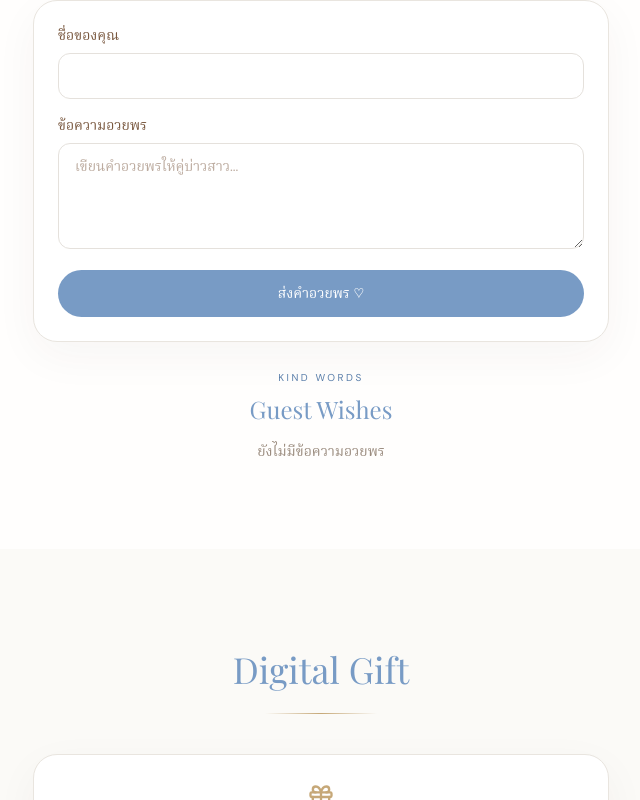
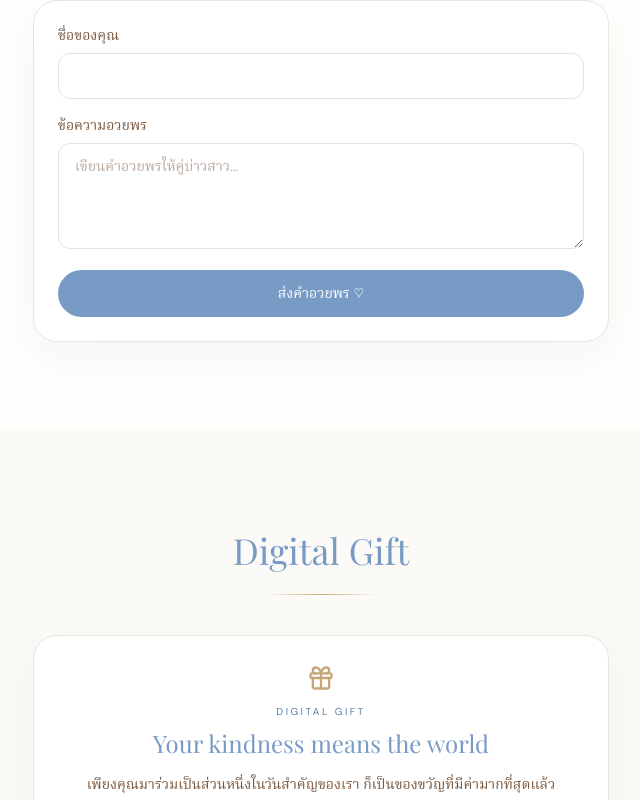
Before and after one commit to monmanatgep-netizen/VN2201, a Next.js app in the folder Archive/: page / in a window 1280 px wide. Shown: the part 4448-5248 px from the top of the page, without its empty margins (319-959 px from the left). Built offline with nearby package versions, Linux system fonts and the light colour scheme; no server answers; the database is empty.

Commit message:
Remove guest wishes display from Guestbook
Removed the guest wishes display section from the Guestbook component.

```diff
--- a/Archive/src/components/Guestbook.tsx
+++ b/Archive/src/components/Guestbook.tsx
@@ -15,8 +15,7 @@ export default function Guestbook() {
    <label className="block text-sm text-[#79583f]">ข้อความอวยพร<textarea required minLength={1} maxLength={1000} rows={4} value={message} onChange={e=>setMessage(e.target.value)} className={field} placeholder="เขียนคำอวยพรให้คู่บ่าวสาว..."/></label>
    {error && <p className="text-sm text-red-600">{error}</p>}<button disabled={busy} className="btn-primary w-full">{busy?"กำลังส่ง...":"ส่งคำอวยพร ♡"}</button>
   </form>
-  <div><div className="mb-4 text-center"><p className="eyebrow">Kind words</p><h3 className="mt-2 font-display text-2xl text-[#789bc5]">Guest Wishes</h3></div>
-   {wishes.length===0 ? <p className="text-center text-sm text-[#9a8b7e]">ยังไม่มีข้อความอวยพร</p> : <div className="space-y-3">{wishes.map(w=><article key={w.id} className="rounded-2xl border border-[#e9e5df] bg-white/80 p-5 shadow-sm"><p className="font-thai text-sm leading-7 text-[#79583f]">“{w.message}”</p><p className="mt-3 text-xs text-[#789bc5]">— {w.guest_name}</p></article>)}</div>}
-  </div>
+
+
  </div>;
 }
```
